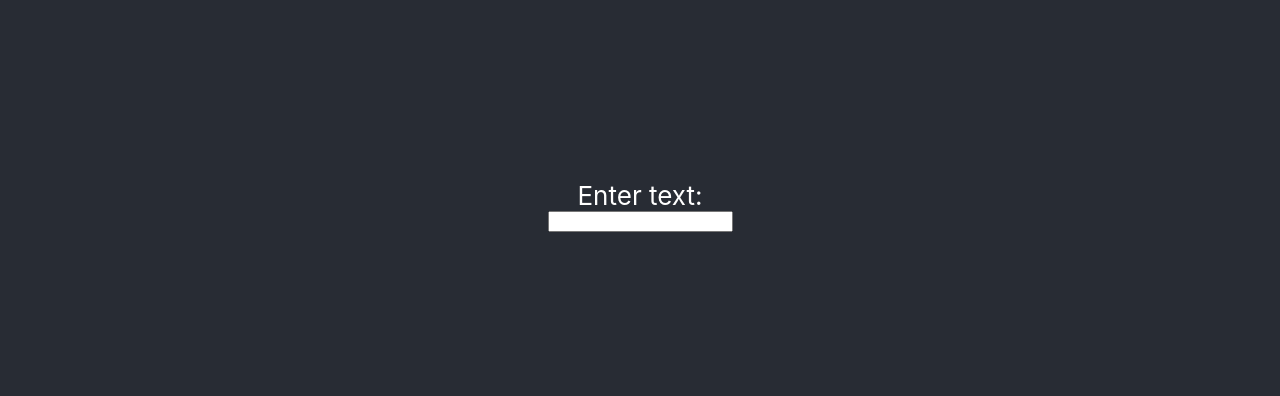
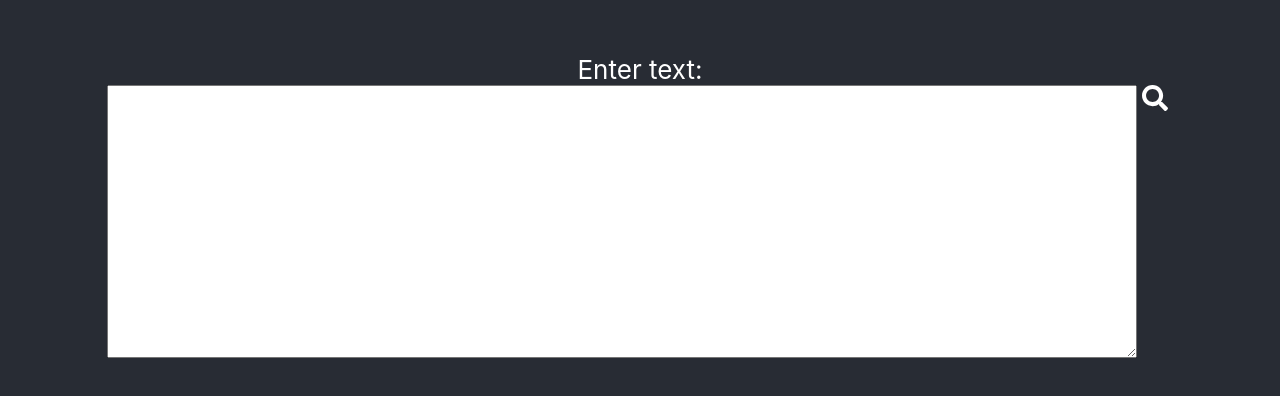
Before and after one commit to clbisk/mass-vocab-search, a React (Create React App) app in the folder vocab-search-app/: page / in a window 1280 px wide. Shown: the part 194-590 px from the top of the page. Built offline with nearby package versions, Linux system fonts and the light colour scheme.

Commit message:
started text input page

```diff
--- a/vocab-search-app/package.json
+++ b/vocab-search-app/package.json
@@ -3,6 +3,9 @@
   "version": "0.1.0",
   "private": true,
   "dependencies": {
+    "@fortawesome/fontawesome-svg-core": "^1.2.30",
+    "@fortawesome/free-solid-svg-icons": "^5.14.0",
+    "@fortawesome/react-fontawesome": "^0.1.11",
     "@testing-library/jest-dom": "^4.2.4",
     "@testing-library/react": "^9.5.0",
     "@testing-library/user-event": "^7.2.1",
--- a/vocab-search-app/src/App.css
+++ b/vocab-search-app/src/App.css
@@ -1,5 +1,17 @@
+.upper-flex {
+    display: flex;
+    width: 100%;
+    justify-content: center;
+}
+
+svg {
+	padding: 0px 5px 0px 5px;
+}
+
 .App {
-  text-align: center;
+	text-align: center;
+  width: 100%;
+  height: 100%;
 }
 
 .App-logo {
@@ -9,7 +21,7 @@
 
 @media (prefers-reduced-motion: no-preference) {
   .App-logo {
-    animation: App-logo-spin infinite 20s linear;
+	animation: App-logo-spin infinite 20s linear;
   }
 }
 
@@ -30,9 +42,9 @@
 
 @keyframes App-logo-spin {
   from {
-    transform: rotate(0deg);
+	transform: rotate(0deg);
   }
   to {
-    transform: rotate(360deg);
+	transform: rotate(360deg);
   }
 }
--- a/vocab-search-app/src/App.js
+++ b/vocab-search-app/src/App.js
@@ -1,16 +1,17 @@
 import React from 'react';
-import logo from './logo.svg';
+import InputText from './components/InputText/InputText';
 import './App.css';
 
-function App() {
+class App extends React.Component {
+  render() {
     return (
       <div className="App">
         <header className="App-header">
-        <div>Enter text: </div>
-        <input></input>
+          <InputText></InputText>
         </header>
       </div>
     );
   }
+}
 
 export default App;
--- /dev/null
+++ b/vocab-search-app/src/components/InputText/InputText.css
@@ -0,0 +1,9 @@
+.InputText {
+    width: 100%;
+    height: 100%;
+}
+
+.big-textbox {
+    width: 80%;
+    height: 20em;
+}
--- /dev/null
+++ b/vocab-search-app/src/components/InputText/InputText.jsx
@@ -0,0 +1,21 @@
+import React from 'react';
+import './InputText.css';
+import '../../App.css';
+import { FontAwesomeIcon } from '@fortawesome/react-fontawesome';
+import { faSearch } from '@fortawesome/free-solid-svg-icons';
+
+class InputText extends React.Component {
+    render() {
+        return (
+            <div className="InputText">
+                <div>Enter text: </div>
+                <div className="upper-flex">
+                    <textarea className="big-textbox"></textarea>
+                    <FontAwesomeIcon icon={faSearch} />
+                </div>
+            </div>
+        );
+    }
+}
+
+export default InputText;
```
Also changed, not shown: 1 other file (tests, documents, lock files or other folders). Lines whose indentation alone changed are shown as unchanged.
